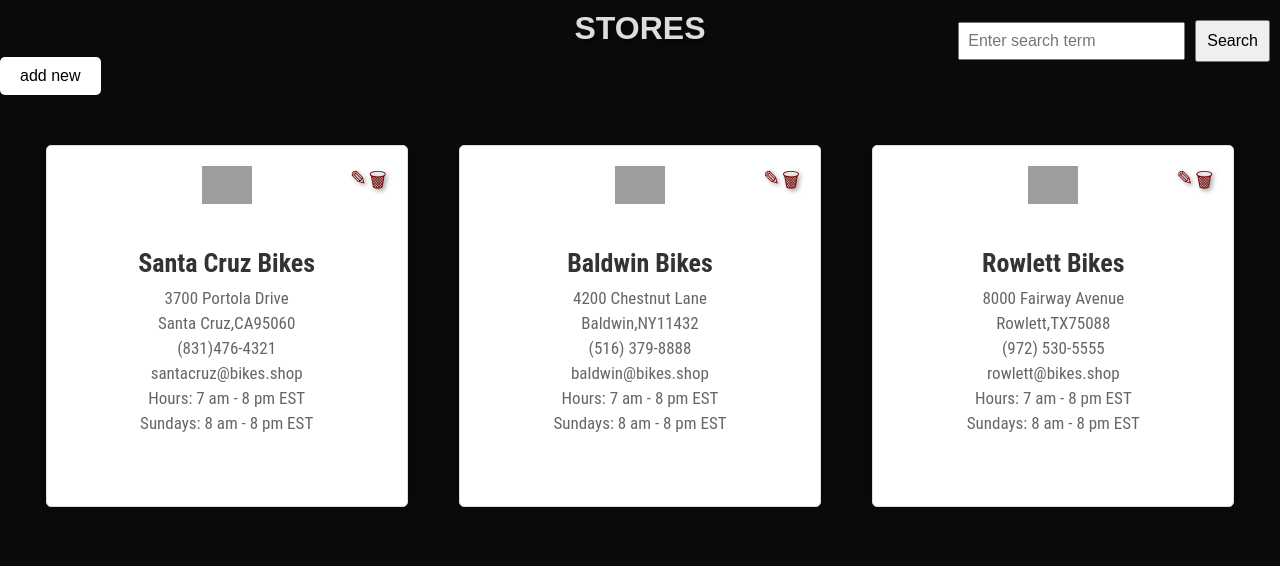
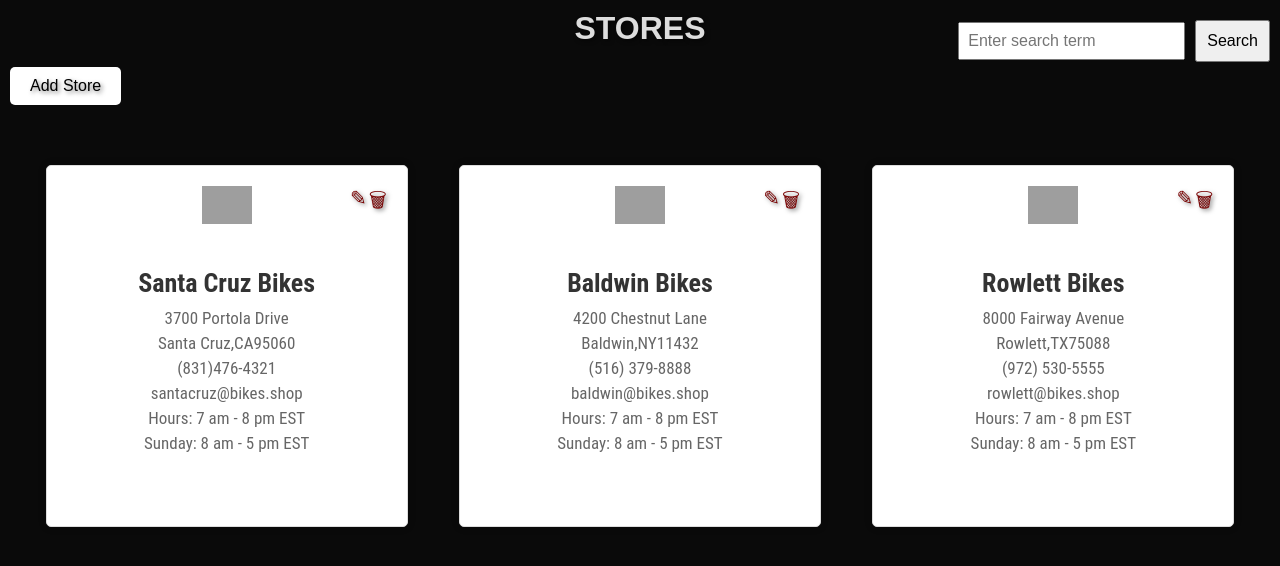
Before and after one commit to PreethiBompally/BikeStoreManagement, a Django app: page /stores/ in a window 1280 px wide. Shown: the part 110-676 px from the top of the page. Run offline with Django 4.2, Linux system fonts and the light colour scheme; a user stored in the database is signed in; data comes from the database, SQL or seed files in the repository; both versions use the stored data as it was after the commit; grey boxes are pictures that could not be loaded.

Commit message:
Crud operations for Stores

```diff
--- a/BikeStoreManagementSystem/urls.py
+++ b/BikeStoreManagementSystem/urls.py
@@ -36,7 +36,9 @@ urlpatterns = [
     path('add_customer/', views.add_customer, name='add_customer'),
     path('edit_customer/<int:customer_id>/', views.edit_customer, name='edit_customer'),
     path('delete_customer/<int:customer_ids>/', views.delete_customer, name='delete_customer'),
-    # path('add_staff/', views.add_staff, name='add_staff'),
     path('edit_staff/<int:staff_id>/', views.edit_staff, name='edit_staff'),
-    path('delete_staff/<str:staff_ids>/', views.delete_staff, name='delete_staff'),
+    path('delete_staff/<int:staff_id>/', views.delete_staff, name='delete_staff'),
+    path('add_store/', views.add_store, name='add_store'),
+    path('edit_store/<int:store_id>/', views.edit_store, name='edit_store'),
+    path('delete_store/<int:store_id>/', views.delete_store, name='delete_store'),
 ]
--- a/bikeshop/models.py
+++ b/bikeshop/models.py
@@ -36,7 +36,7 @@ class Customers(models.Model):
     CUSTOMER_ID = models.AutoField(primary_key=True)
     FIRST_NAME = models.CharField(null = False, max_length=50)
     LAST_NAME = models.CharField(null = False, max_length=50)
-    PHONE = models.TextField(null = True, blank=True)
+    PHONE = models.CharField(max_length=14, null=True, blank=True)
     EMAIL = models.CharField(max_length=50, null = True, blank=True)
     STREET = models.CharField(max_length=50, null = True, blank=True)
     CITY = models.CharField(max_length=50, null = True, blank=True)
--- a/bikeshop/templates/dashboard.html
+++ b/bikeshop/templates/dashboard.html
@@ -151,7 +151,7 @@
             </ul>
         </nav>
         {% if user.is_authenticated %}
-            <p style="margin: 0 20px 0 0;">Hi, {{ user.user_name }}</p>
+            <p style="margin: 0 20px 0 0;">Hi, {{ user }}</p>
             <a href="{% url 'logout_view' %}" class="login-button">Logout</a>
         {% else %}
             <a href="{% url 'login_view' %}" class="login-button">Login</a>
--- a/bikeshop/templates/stores.html
+++ b/bikeshop/templates/stores.html
@@ -195,7 +195,7 @@
     </style>
     <script>
         function confirmDelete() {
-            return confirm("Are you sure you want to delete this product? This action will delete all related orders and stocks.");
+            return confirm("Are you sure you want to delete this Store? This action will delete all related staff, orders and stocks.");
         }
     </script>
 </head>
@@ -212,18 +212,23 @@
         </nav>
         {% if user.is_authenticated %}
             <a href="{% url 'logout_view' %}" class="login-button">Logout</a>
+        {% else %}
+            <a href="{% url 'login_view' %}" class="login-button">Login</a>
         {% endif %}
     </header>
 
     <h1> STORES</h1>
 
-    <form class="search-form">
-        <input type="text" placeholder="Enter search term">
+    <form class="search-form" method="post" action="{% url 'stores' %}">
+        {% csrf_token %}
+        <input type="text" name="search" placeholder="Enter search term">
         <button type="button">Search</button>
     </form>
 
     <div class="button-container">
-        <button class="add-btn" type="button">add new</button>
+        {% if user.is_authenticated %}
+            <a href="{% url 'add_store' %}" class="add-btn">Add Store</a>
+        {% endif %}
     </div>
 
     <main>
@@ -240,7 +245,7 @@
             <p>{{ store.PHONE }}</p>
             <p>{{ store.EMAIL }}</p>
             <p>Hours: 7 am - 8 pm EST</p>
-            <p>Sundays: 8 am - 8 pm EST</p>
+            <p>Sunday: 8 am - 5 pm EST</p>
         </div>
         {% endfor %}
     </main>
--- a/bikeshop/views.py
+++ b/bikeshop/views.py
@@ -81,10 +81,8 @@ def dashboard(request):
     return render(request, 'dashboard.html', {'user_info': user_info})
 
 def staff(request):
-    # stores = Stores.objects.values_list('STORE_NAME', flat=True).distinct()
     all_staff = Staff.objects.all().order_by('STAFF_ID')
     if request.method == 'POST':
-        print("here")
         search_str = request.POST.get('search')
         all_staff = all_staff.filter(Q(FIRST_NAME__icontains=search_str) | Q(LAST_NAME__icontains=search_str))
     return render(request, 'staff.html', {'staff': all_staff})
@@ -99,12 +97,60 @@ def edit_staff(request,staff_id):
 def delete_staff(request, staff_id):
     if request.method == 'GET':
         staff = get_object_or_404(Staff, STAFF_ID=staff_id)
-        staff.delete()
-        return redirect('staff')
+        if(staff.USER_NAME == request.user):
+            staff.delete()
+            logout(request)
+            return HttpResponseRedirect('/')
+        else:
+            staff.delete()
+            return redirect('staff')
 
 def stores(request):
     all_stores = Stores.objects.all().order_by('STORE_ID')
+    if request.method == 'POST':
+        search_str = request.POST.get('search')
+        all_stores = all_stores.filter(Q(STORE_NAME__icontains=search_str) | Q(CITY__icontains=search_str))
     return render(request, 'stores.html', {'stores': all_stores})
+
+def add_store(request):
+    if request.method == 'POST':
+        if 'store_id' in request.POST and request.POST['store_id'] != '':
+            store_id = request.POST['store_id']
+            store = get_object_or_404(Stores, STORE_ID=store_id)
+            store.STORE_NAME = request.POST['store_name']
+            store.PHONE = request.POST['phone']
+            store.EMAIL = request.POST['email']
+            store.STREET = request.POST['street']
+            store.CITY = request.POST['city']
+            store.STATE = request.POST['state']
+            store.ZIPCODE = request.POST['zipcode']
+        else:
+            store = Stores()
+            store.STORE_NAME = request.POST['store_name']
+            store.PHONE = request.POST['phone']
+            store.EMAIL = request.POST['email']
+            store.STREET = request.POST['street']
+            store.CITY = request.POST['city']
+            store.STATE = request.POST['state']
+            store.ZIPCODE = request.POST['zipcode']
+
+        store.save()
+        return HttpResponseRedirect(reverse('stores'))
+    return render(request, 'store_details.html')
+
+def edit_store(request,store_id):
+    store = get_object_or_404(Stores, STORE_ID=store_id)
+    context = {'store':store}
+    return render(request, 'store_details.html', context)
+
+def delete_store(request, store_id):
+    if request.method == 'GET':
+        Staff.objects.filter(STORE_id = store_id).delete()
+        Stocks.objects.filter(STORE_ID = store_id).delete()
+        Orders.objects.filter(STORE_id = store_id).delete()
+        store = get_object_or_404(Stores, STORE_ID=store_id)
+        store.delete()
+        return redirect('stores')
 
 def stocks(request):
     all_stocks = Stocks.objects.all().order_by('STORE_ID')
@@ -247,7 +293,7 @@ def edit_product(request, product_id):
 def delete_product(request, product_id):
     if request.method == 'GET':
         product = get_object_or_404(Products, PRODUCT_ID=product_id)
-        Stocks.objects.filter(PRODUCT_ID=product_id).delete()
+        Stocks.objects.filter(PRODUCT_ID = product_id).delete()
         Orders.objects.filter(PRODUCT_id = product_id).delete()
         product.delete()
         return redirect('products')
--- a/staff/models.py
+++ b/staff/models.py
@@ -7,7 +7,7 @@ from django.utils.translation import gettext as _
 class Stores(models.Model):
     STORE_ID = models.AutoField(primary_key=True)
     STORE_NAME = models.CharField(max_length=50, null=True, blank=True)
-    PHONE = models.BigIntegerField(null=True, blank=True)
+    PHONE = models.CharField(max_length=14, null=True, blank=True)
     EMAIL = models.CharField(max_length=50, null=True, blank=True)
     STREET = models.CharField(max_length=50, null=True, blank=True)
     CITY = models.CharField(max_length=50, null=True, blank=True)
```
Also changed, not shown: bikeshop/templates/products.html (+10 -6 lines), bikeshop/templates/staff.html (+18 -6 lines), bikeshop/templates/stocks.html (+6 -1 lines), bikeshop/templates/store_details.html (+9 -13 lines), Bike_store_schema.sql.
